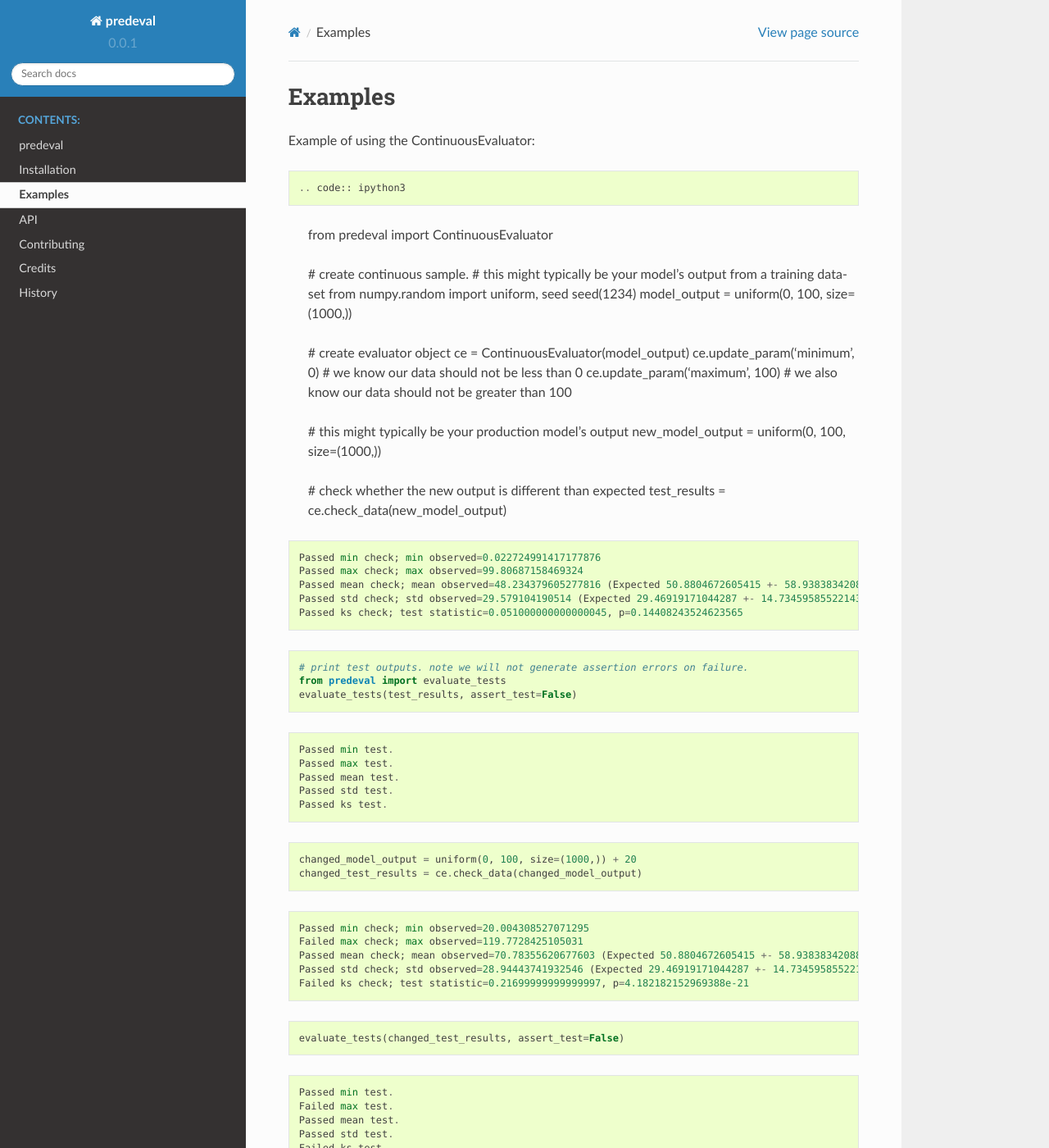
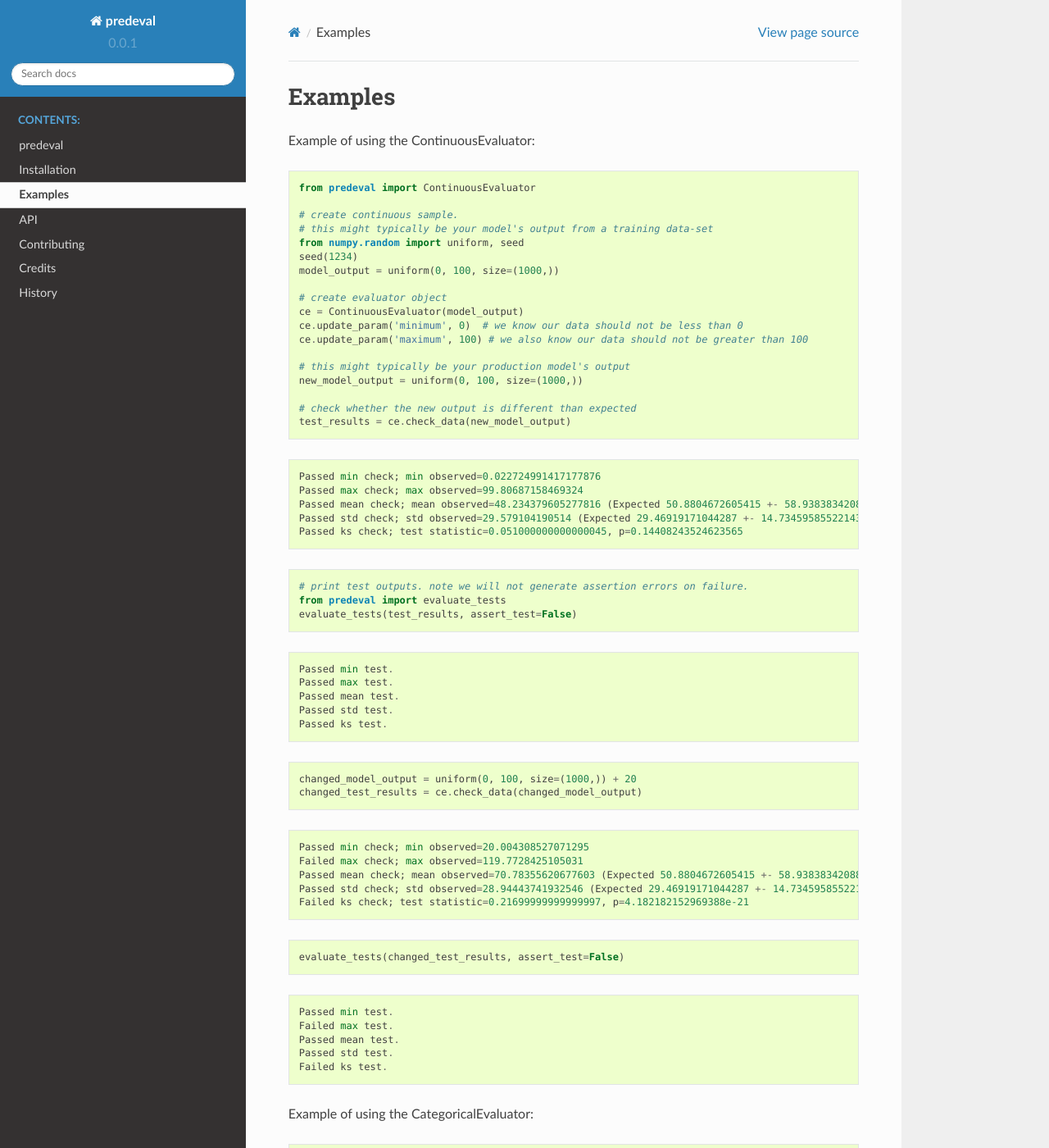
Before and after one commit to dvatterott/predeval, a Sphinx documentation site: the page built from docs/usage.rst, in a window 1280 px wide and 1400 px high. Shown: the whole window at 82% size. Built offline with Sphinx 7.4.7 and the Read the Docs theme 2.0.0, drawn with Linux system fonts in a browser that asks for light colours; some of the changed text lies outside the part shown.

Commit message:
rst makes no sense to me still

```diff
--- a/docs/usage.rst
+++ b/docs/usage.rst
@@ -3,8 +3,6 @@ Examples
 =====
 
 Example of using the ContinuousEvaluator::
-
-.. code:: ipython3
 
     from predeval import ContinuousEvaluator
 
@@ -74,8 +72,6 @@ Example of using the ContinuousEvaluator::
 
 Example of using the CategoricalEvaluator::
 
-.. code:: ipython3
-
     from predeval import CategoricalEvaluator
 
     # create categorical sample.
```
